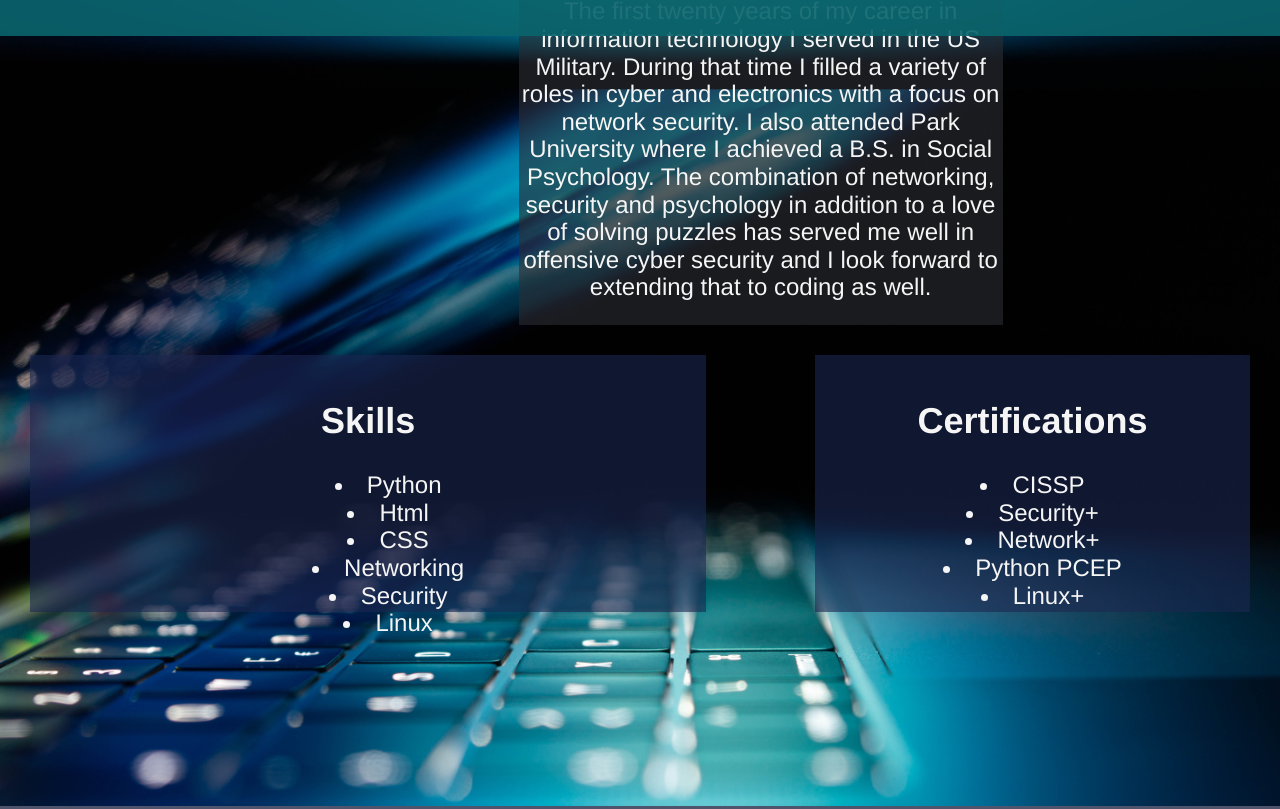
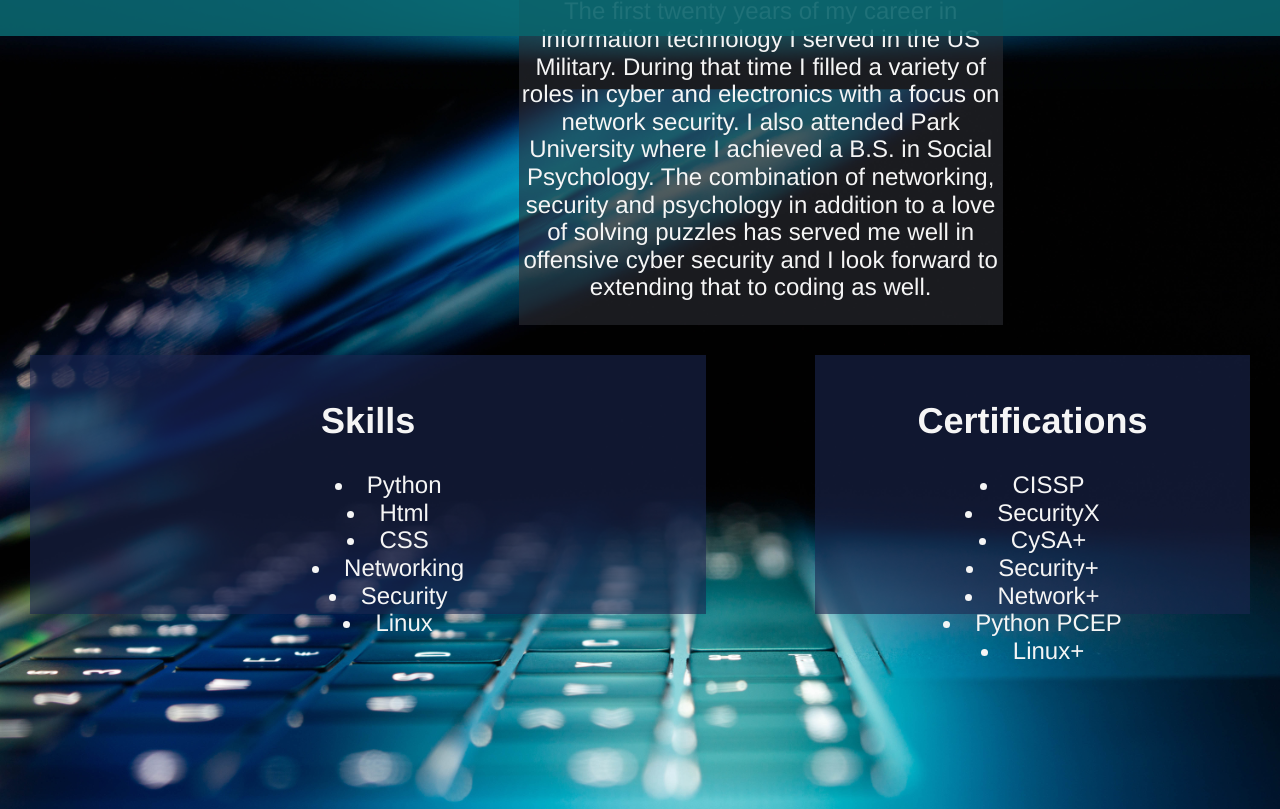
Before and after one commit to NSJen/NSJen.github.io, a plain HTML site: page index.html in a window 1280 px wide. Shown: the part 764-1573 px from the top of the page. Drawn offline with nearby package versions, Linux system fonts and the light colour scheme.

Commit message:
Update index.html
Added certifications.

```diff
--- a/index.html
+++ b/index.html
@@ -72,6 +72,8 @@ Background photo courtesy of Philipp Katzenberger via unsplash.com
       <div class="aside">
         <h2> Certifications</h2>
         <li> CISSP </li>
+        <li> SecurityX </li>
+        <li> CySA+ </li>
         <li> Security+</li>
         <li> Network+</li>
         <li> Python PCEP</li>
```
